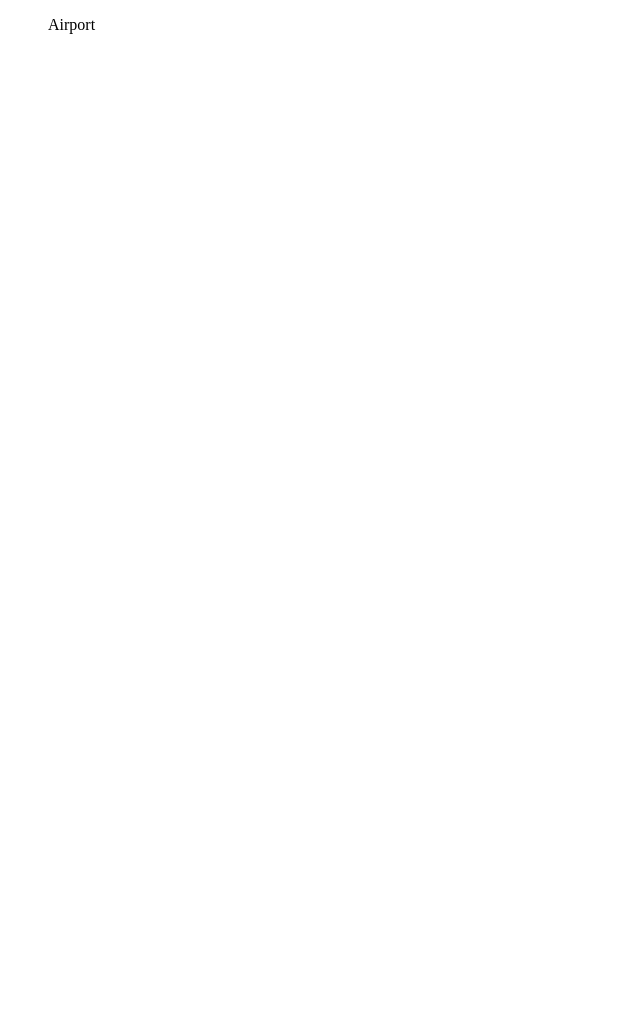
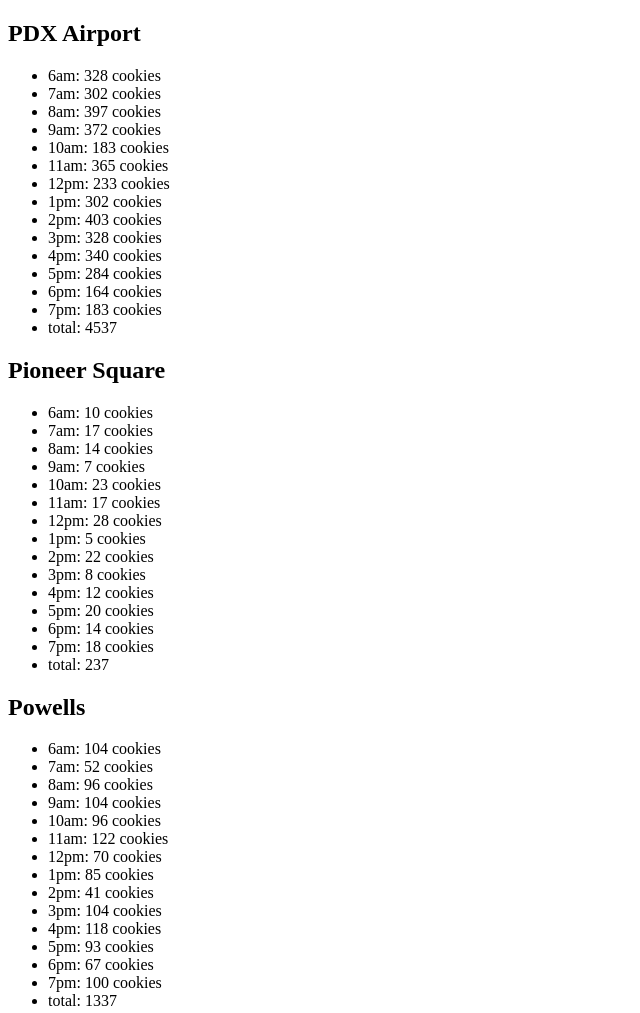
Before and after one commit to cynthiaprevatte/cookie-stand, a plain HTML site: page index.html in a window 1280 px wide. Shown: the top 1013 px of the page, without its empty margins (0-640 px from the left). Before the commit the page ends 800 px from the top, so only its background shows below. Drawn offline with Linux system fonts and the light colour scheme.

Commit message:
finished

```diff
--- a/index.html
+++ b/index.html
@@ -4,11 +4,9 @@
 		<title>Salmon Cookies</title>
 	</head>
 	<body>
-        <section>
-            <ul id='airportLoc'>
-                <lh>Airport</lh>
-            </ul>
-        </section>
+       <div id = "container">
+
+       </div>
 
         <script src="./js/app.js"></script>
 	</body>
--- a/js/app.js
+++ b/js/app.js
@@ -8,62 +8,106 @@ The number of cookies to make depends on the hours (6:00 AM to 8:00 PM) and a fe
 --Calculate and store the simulated amounts of cookies purchased for each hour at each location using average cookies purchased and the random number of customers generated
 --Store the results for each location in a separate array... perhaps as a property of the object representing that location
 --Display the values of each array as unordered lists in the browser
+--Calculate the sum of these hourly totals */
 
-Calculating the sum of these hourly totals; your output for each location should look like this:
-
-1st and Pike
-
-6am: 16 cookies
-7am: 20 cookies
-8am: 35 cookies
-...
-8pm: 29 cookies
-Total: 657 cookies*/
 
 "use strict";
 
 var airportLoc = {
+    name: 'PDX Airport',
     minHourlyCust: 23,
     maxHourlyCust: 65,
     avgCookiesPerCust: 6.3,
     result: [],
 
-    getRandom: function (minHourlyCust, maxHourlyCust) {
-
-        Math.floor(Math.random() * (this.maxHourlyCust - this.minHourlyCust)) + this.minHourlyCust;
-    },
-
-    getResults: function ( xxx ) {
-        this.result.push ( xxx );
+    getRandom: function () {
+        var randomCookies = (Math.floor(Math.random() * (this.maxHourlyCust - this.minHourlyCust)) + this.minHourlyCust) * this.avgCookiesPerCust;
+        this.result.push(Math.round(randomCookies));
     }
 };
 
-/*
 var pioneerLoc = {
+    name: 'Pioneer Square',
     minHourlyCust: 3,
     maxHourlyCust: 24,
     avgCookiesPerCust: 1.2,
-    results: []
+    result: [],
+
+    getRandom: function () {
+        var randomCookies = (Math.floor(Math.random() * (this.maxHourlyCust - this.minHourlyCust)) + this.minHourlyCust) * this.avgCookiesPerCust;
+        this.result.push(Math.round(randomCookies));
+    }
 };
 
 var powellLoc = {
+    name: 'Powells',
     minHourlyCust: 11,
     maxHourlyCust: 38,
     avgCookiesPerCust: 3.7,
-    results: []
+    result: [],
+
+    getRandom: function () {
+        var randomCookies = (Math.floor(Math.random() * (this.maxHourlyCust - this.minHourlyCust)) + this.minHourlyCust) * this.avgCookiesPerCust;
+        this.result.push(Math.round(randomCookies));
+    }
 };
 
 var stJohnsLoc = {
+    name: 'Saint Johns',
     minHourlyCust: 20,
     maxHourlyCust: 38,
     avgCookiesPerCust: 2.3,
-    results: []
+    result: [],
+
+    getRandom: function () {
+        var randomCookies = (Math.floor(Math.random() * (this.maxHourlyCust - this.minHourlyCust)) + this.minHourlyCust) * this.avgCookiesPerCust;
+        this.result.push(Math.round(randomCookies));
+    }
 };
 
 var waterFrontLoc = {
+    name: 'Water Front',
     minHourlyCust: 2,
     maxHourlyCust: 16,
     avgCookiesPerCust: 4.6,
-    results: []
+    result: [],
+
+    getRandom: function () {
+        var randomCookies = (Math.floor(Math.random() * (this.maxHourlyCust - this.minHourlyCust)) + this.minHourlyCust) * this.avgCookiesPerCust;
+        this.result.push(Math.round(randomCookies));
+    }
 };
-*/
+
+function displayResult( loc ) {
+
+    var section = document.createElement('section');
+    var header = document.createElement('h2');
+
+    var container = document.getElementById('container');
+    container.appendChild(section);
+
+    header.innerText = loc.name;
+    section.appendChild(header);
+
+    var ul = document.createElement('ul');
+    section.appendChild(ul);
+
+    var times = ['6am', '7am', '8am', '9am', '10am', '11am', '12pm', '1pm', '2pm', '3pm', '4pm', '5pm', '6pm', '7pm', '8pm'];
+
+    for (var i = 0, total = 0; i < times.length; i++) {
+        loc.getRandom();
+        total += loc.result[i];
+        var li = document.createElement('li');
+        li.innerText = times[i] + ': ' + loc.result[i] + ' cookies';
+        ul.appendChild(li);
+    }
+
+    li.innerText = 'total: ' + total;
+    ul.appendChild( li );
+}
+
+displayResult( airportLoc );
+displayResult( pioneerLoc );
+displayResult( powellLoc );
+displayResult( stJohnsLoc );
+displayResult( waterFrontLoc );
```
